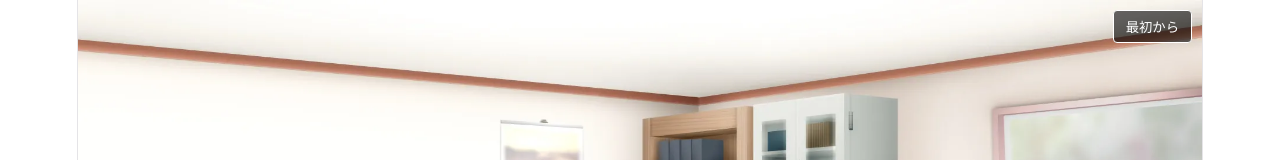
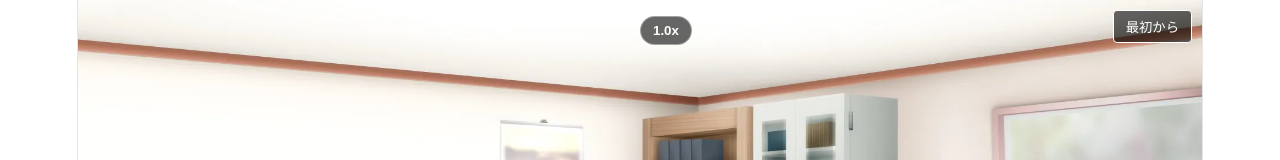
Before and after one commit to 7Oreo778/novel-game, a React (Vite) app: page / in a window 1280 px wide. Shown: the top 160 px of the page. Built offline with nearby package versions, Linux system fonts and the light colour scheme.

Commit message:
feat: 倍速再生機能の追加

```diff
--- a/src/App.css
+++ b/src/App.css
@@ -81,6 +81,23 @@
     #reset-btn:hover {
         background: rgba(255, 255, 255, 0.3);
     }
+    .speed-button {
+        position: absolute;
+        top: 16px;
+        /* right: 16px; */
+        z-index: 100;
+        padding: 6px 12px;
+        background-color: rgba(0, 0, 0, 0.6);
+        color: #fff;
+        border: 1px solid #ffffff66;
+        border-radius: 20px;
+        font-weight: bold;
+        cursor: pointer;
+        transition: background-color 0.2s;
+    }
+    .speed-button:hover {
+        background-color: rgba(0, 0, 0, 0.8);
+    }
     #message-box {
         text-align: left; /* Viteの初期CSS（App.css や index.css）に含まれている「文字を中央揃えにする設定（text-align: center）」が邪魔をしているため追加 */
         position: absolute;
--- a/src/App.tsx
+++ b/src/App.tsx
@@ -37,6 +37,8 @@ export default function App() {
   const [displayText, setDisplayText] = useState("");   // 画面に出す文字
   const [isTyping, setIsTyping] = useState(false);     // タイピング中フラグ
   const timerId = useRef<number | null>(null);         // タイマー記憶用
+  // 再生速度の状態（初期値は 1.0）
+  const [speed, setSpeed] = useState<number>(1.0);
 
   // シナリオの終了判定（配列の範囲を超えたか）
   const isEnd = currentIndex >= scenario.length;
@@ -70,18 +72,21 @@ export default function App() {
   // --- 2. ボイス再生処理 ---
     useEffect(() => {
       const currentVoice = scenario[currentIndex]?.voice;
+
       if (!currentVoice) return;
 
       if (Array.isArray(currentVoice)) {
         currentVoice.forEach((src) => {
           const audio = new Audio(src);
+          audio.playbackRate = speed; // ★ stateの速度を反映
           audio.play().catch((e) => console.log("再生エラー:", e));
         });
       } else {
         const audio = new Audio(currentVoice);
+        audio.playbackRate = speed; // ★ stateの速度を反映
         audio.play().catch((e) => console.log("再生エラー:", e));
       }
-    }, [currentIndex]);
+    }, [currentIndex]); // currentIndex が変わった時に再生
 
   // --- イベントハンドラー ---
   // 画面を進める処理
@@ -108,11 +113,26 @@ export default function App() {
     setCurrentIndex(0);
   };
 
+  // 速度を切り替える関数
+  const toggleSpeed = (e: React.MouseEvent) => {
+    // 画面全体のクリックイベント（セリフ送りの処理）に波及しないように止める
+    e.stopPropagation();
+
+    setSpeed((prevSpeed) => {
+      if (prevSpeed === 1.0) return 1.5;
+      if (prevSpeed === 1.5) return 2.0;
+      return 1.0;
+    });
+  };
+
   // --- 画面描画（JSX） ---
   return (
     <div id="game-container" translate="no" onClick={handleNext}>
       {/* 最初からボタン */}
       <button id="reset-btn" onClick={handleReset}>最初から</button>
+      <button className="speed-button" onClick={toggleSpeed}>
+          {speed.toFixed(1)}x
+        </button>
 
       {/* シナリオ進行中の表示 */}
       {current && (
```
